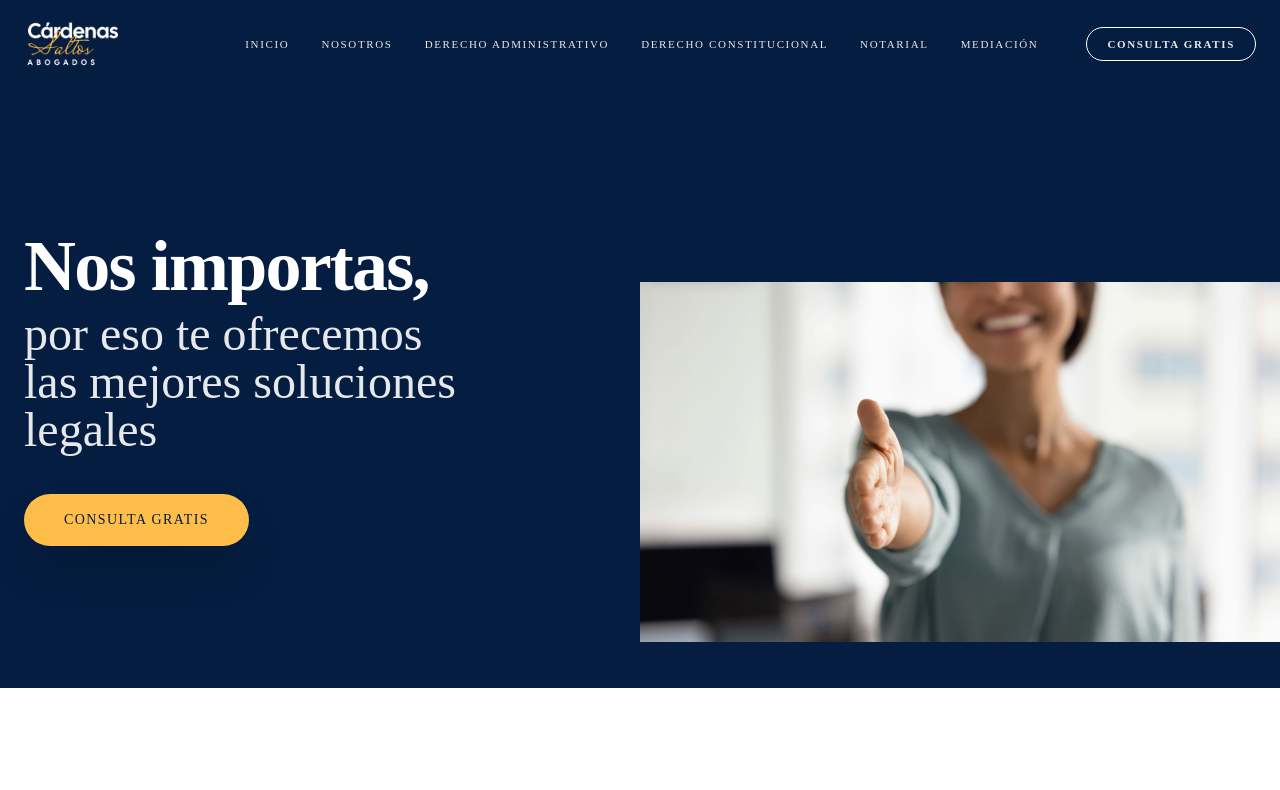
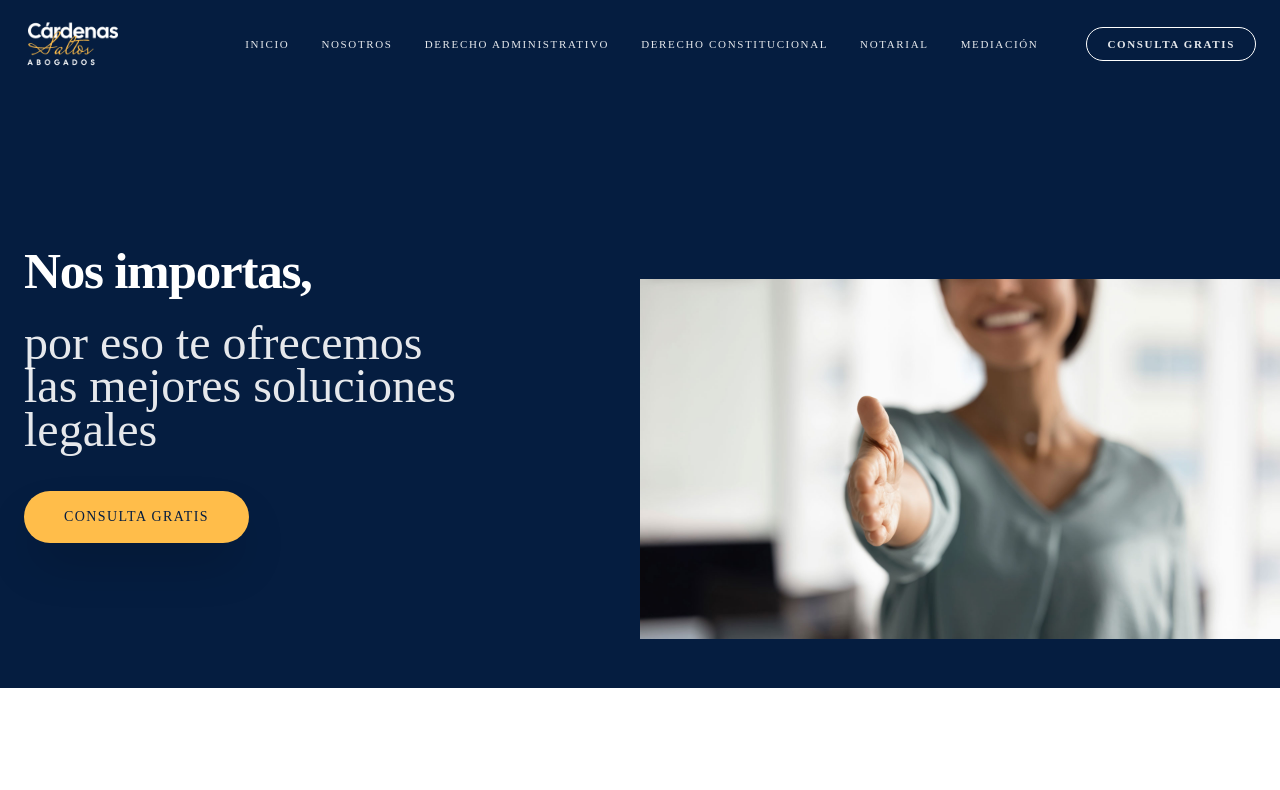
Before and after one commit to DevCardenasS/web-cardenas-saltos, a Next.js app: page / in a window 1280 px wide. Shown: the top 790 px of the page. Built offline with nearby package versions, Linux system fonts and the light colour scheme.

Commit message:
Update index.js

```diff
--- a/pages/index.js
+++ b/pages/index.js
@@ -10,15 +10,25 @@ export default function Home() {
         <title>Cárdenas Saltos | Inicio</title>
       </Head>
 
-      {/* HERO SECTION */}
+      {/* HERO SECTION - AJUSTES DE ESPACIADO Y TAMAÑO PRECISOS */}
       <section className="w-full bg-[#051d40] relative min-h-[700px] md:min-h-[600px] flex items-center overflow-hidden">
         <div className="max-w-7xl mx-auto w-full flex flex-col md:flex-row items-center relative px-6">
+
+          {/* TEXTO HERO */}
           <div className="w-full md:w-1/2 py-12 md:py-20 z-20 text-left">
-            <h1 className="text-white leading-[1.1]">
-              <span className="block text-5xl md:text-7xl font-black mb-2 tracking-tight">
+            <h1 className="text-white">
+              {/* Tamaño 3.2rem y margen inferior de 0.7rem */}
+              <span
+                className="block font-black tracking-tight mb-[0.7rem]"
+                style={{ fontSize: '3.2rem' }}
+              >
                 Nos importas,
               </span>
-              <span className="block text-3xl md:text-5xl font-medium text-white/90">
+              {/* Interlineado 0.9 */}
+              <span
+                className="block font-medium text-white/90"
+                style={{ fontSize: '3rem', lineHeight: '0.9' }}
+              >
                 por eso te ofrecemos <br />
                 las mejores soluciones <br />
                 legales
@@ -31,6 +41,8 @@ export default function Home() {
               </a>
             </div>
           </div>
+
+          {/* IMAGEN HERO */}
           <div className="w-full md:w-1/2 md:absolute md:bottom-0 md:right-0 h-[450px] md:h-full flex items-end justify-end pointer-events-none z-10">
             <img
                 src="/home/Cardenas-Saltos-Hero.jpg"
@@ -41,7 +53,7 @@ export default function Home() {
         </div>
       </section>
 
-      {/* SECCIÓN EXPERIENCIA - NUEVAS RUTAS JPG */}
+      {/* SECCIÓN EXPERIENCIA */}
       <section className="w-full py-24 px-6 bg-white text-center">
         <h2 className="text-2xl font-medium text-[#051d40] mb-16">Nuestra experiencia nos avala</h2>
         <div className="max-w-6xl mx-auto flex flex-wrap justify-center items-center gap-16 md:gap-24 grayscale opacity-70">
```
